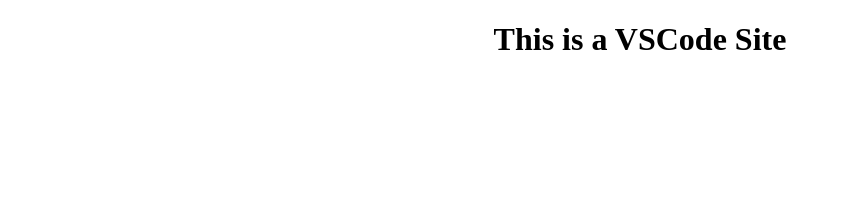
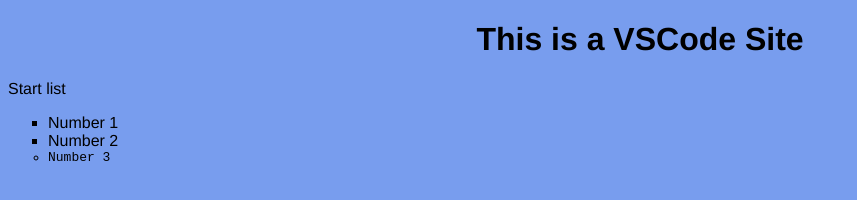
Before and after one commit to unlimited-element/VSCode-Website, a plain HTML site: page index.html in a window 1280 px wide. Shown: the whole page, without its empty margins (0-857 px from the left). Drawn offline with Linux system fonts and the light colour scheme.

Commit message:
Added CSS
Added CSS including some theme toggling functionality

```diff
--- a/index.html
+++ b/index.html
@@ -6,10 +6,24 @@
     <meta http-equiv="X-UA-Compatible" content="IE=edge">
     <meta name="viewport" content="width=device-width, initial-scale=1.0">
     <title>First VSCode Site</title>
+
+    <link rel="stylesheet" href="main.css">
 </head>
 
-<body>
+<body class="light-theme">
     <h1 style="text-align: center;">This is a VSCode Site</h1>
+    <p>Start list</p>
+    <ul>
+        <li class="list">
+            Number 1
+        </li>
+        <li class="list">
+            Number 2
+        </li>
+        <li id="msg">
+            Number 3
+        </li>
+    </ul>
 </body>
 
 </html>
--- a/main.css
+++ b/main.css
@@ -0,0 +1,46 @@
+:root {
+  --blue: #789dee;
+  --white: #ffffff;
+  --black: #000000;
+}
+
+* {
+  color: var(--fontColor);
+  font-family: helvetica;
+}
+
+body {
+  background: var(--bg);
+  font-family: monospace;
+}
+
+ul {
+  font-family: helvetica;
+}
+
+li {
+  list-style: circle;
+}
+
+.list {
+  list-style: square;
+}
+
+#msg {
+  font-family: monospace;
+}
+
+.light-theme {
+  color: #000000;
+  background: #789dee;
+}
+
+.light-theme {
+  --bg: var(--blue);
+  --fontColor: var(--black);
+}
+
+.dark-theme {
+  --bg: var(--black);
+  --fontColor: var(--blue);
+}
```
